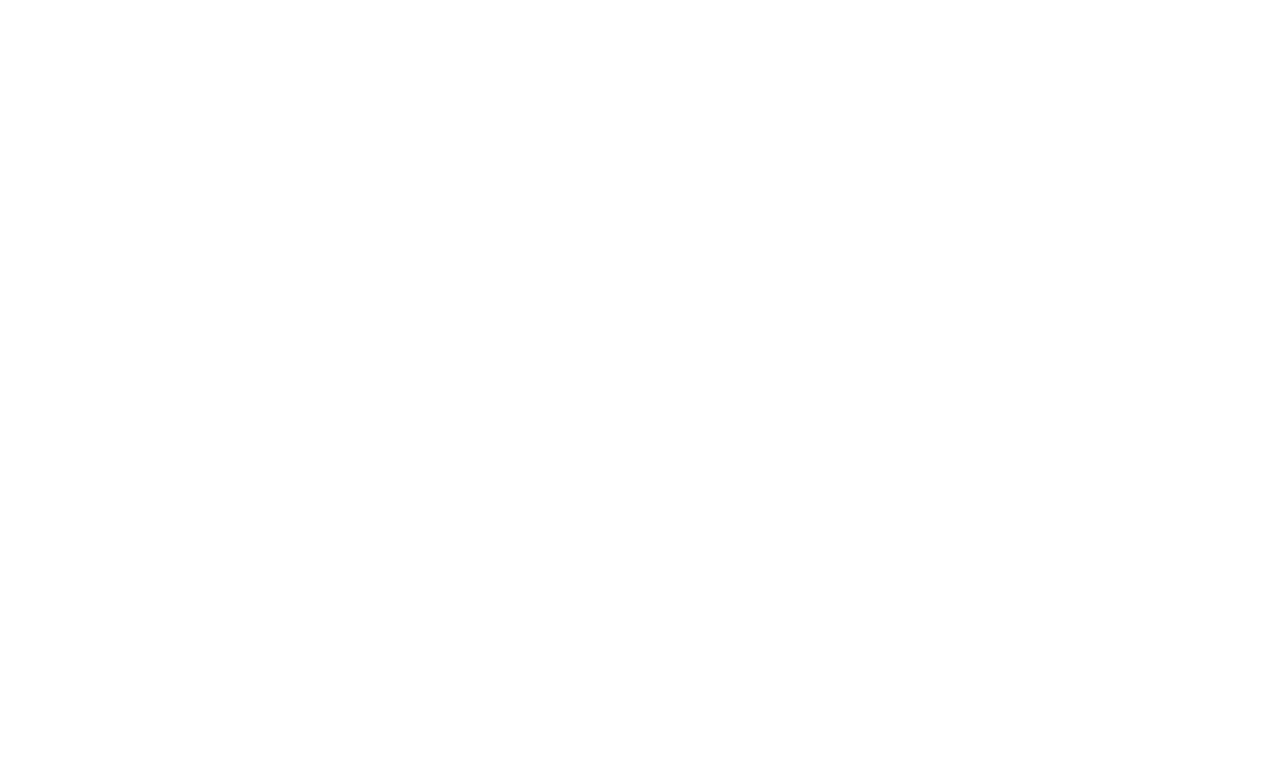
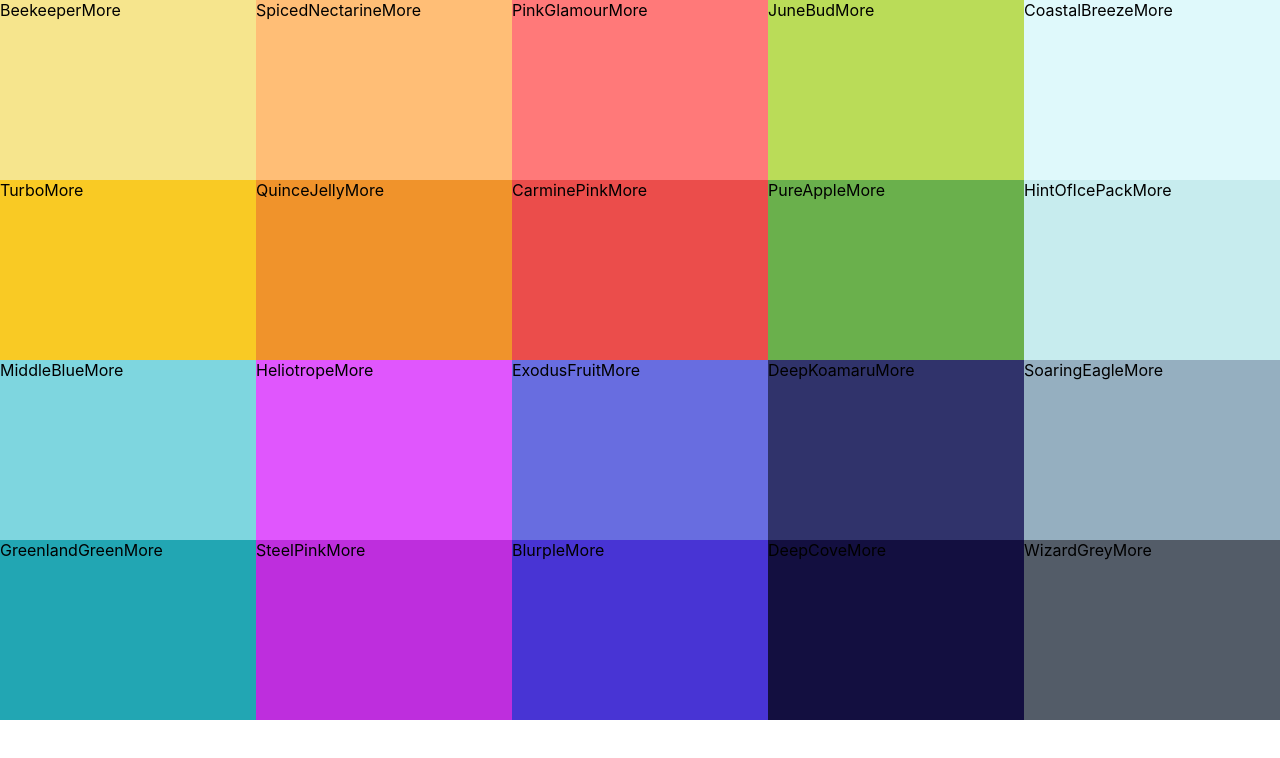
Before and after one commit to Alejandro1709/React-Colors, a React (Create React App) app: page / in a window 1280 px wide. Shown: the top 758 px of the page. Built offline with nearby package versions, Linux system fonts and the light colour scheme.

Commit message:
add ColorBox

```diff
--- /dev/null
+++ b/src/ColorBox.css
@@ -0,0 +1,6 @@
+.ColorBox {
+  display: inline-block;
+  height: 25%;
+  margin: 0 auto;
+  width: 20%;
+}
--- /dev/null
+++ b/src/ColorBox.js
@@ -0,0 +1,18 @@
+import React, { Component } from 'react';
+import './ColorBox.css';
+
+class ColorBox extends Component {
+  render() {
+    return (
+      <div
+        style={{ backgroundColor: this.props.background }}
+        className='ColorBox'
+      >
+        <span>{this.props.name}</span>
+        <span>More</span>
+      </div>
+    );
+  }
+}
+
+export default ColorBox;
--- a/src/Palette.css
+++ b/src/Palette.css
@@ -0,0 +1,7 @@
+.Palette {
+  height: 100vh;
+}
+
+.Palette-colors {
+  height: 90%;
+}
--- a/src/Palette.js
+++ b/src/Palette.js
@@ -1,11 +1,15 @@
 import React, { Component } from 'react';
-
+import ColorBox from './ColorBox';
+import './Palette.css';
 class Palette extends Component {
   render() {
+    const colorBoxes = this.props.colors.map((color) => (
+      <ColorBox background={color.color} name={color.name} />
+    ));
     return (
       <div className='Palette'>
         {/* Navbar Goes here */}
-        <div className='Palette-colors'>{/* Bunch of color boxes */}</div>
+        <div className='Palette-colors'>{colorBoxes}</div>
         {/* footer */}
       </div>
     );
```
